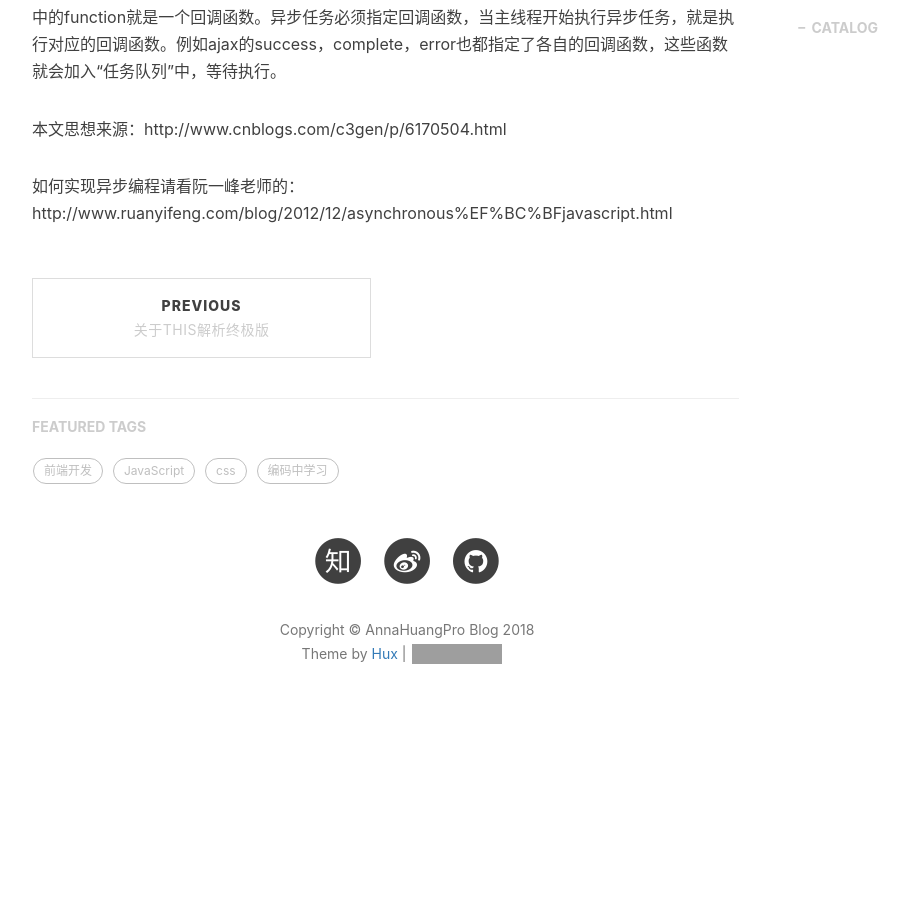
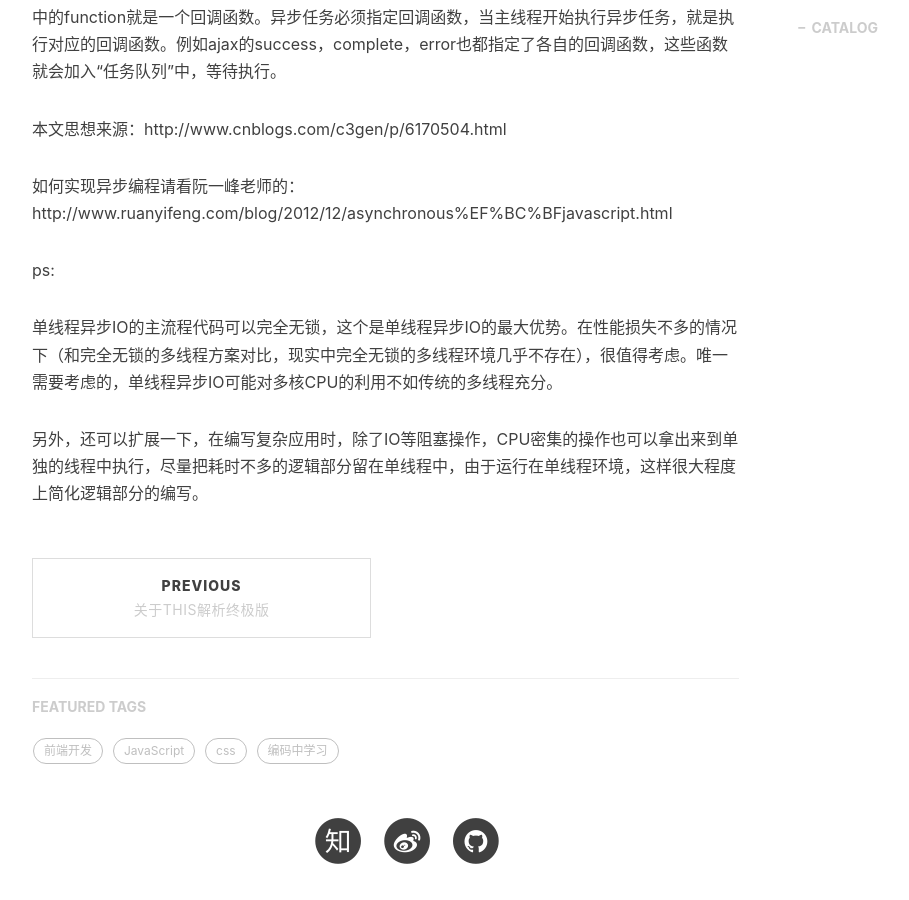
Before and after one commit to AnnaHuangPro/AnnaHuangPro.github.io, a Jekyll site: the page built from _posts/2018-07-24-synchronize-and-asynchronous.md, in a window 1280 px wide and 900 px high, scrolled down 2892 px. Shown: the whole window, without its empty margins (233-1142 px from the left). Built offline with Jekyll 4.4.1, drawn with Linux system fonts in a browser that asks for light colours; nearby versions of some CDN libraries; comment, search, counter and statistics services are not loaded; before the commit the page ends 3650 px from its top, so only the background shows below that; grey boxes are pictures that could not be loaded.

Commit message:
同步异步的补充

```diff
--- a/_posts/2018-07-24-synchronize-and-asynchronous.md
+++ b/_posts/2018-07-24-synchronize-and-asynchronous.md
@@ -73,3 +73,9 @@ Because even though setTimeout was called with a delay of zero, it's placed on a
 本文思想来源：http://www.cnblogs.com/c3gen/p/6170504.html
 
 如何实现异步编程请看阮一峰老师的：  http://www.ruanyifeng.com/blog/2012/12/asynchronous%EF%BC%BFjavascript.html
+
+ps:
+
+单线程异步IO的主流程代码可以完全无锁，这个是单线程异步IO的最大优势。在性能损失不多的情况下（和完全无锁的多线程方案对比，现实中完全无锁的多线程环境几乎不存在），很值得考虑。唯一需要考虑的，单线程异步IO可能对多核CPU的利用不如传统的多线程充分。
+
+另外，还可以扩展一下，在编写复杂应用时，除了IO等阻塞操作，CPU密集的操作也可以拿出来到单独的线程中执行，尽量把耗时不多的逻辑部分留在单线程中，由于运行在单线程环境，这样很大程度上简化逻辑部分的编写。
```
